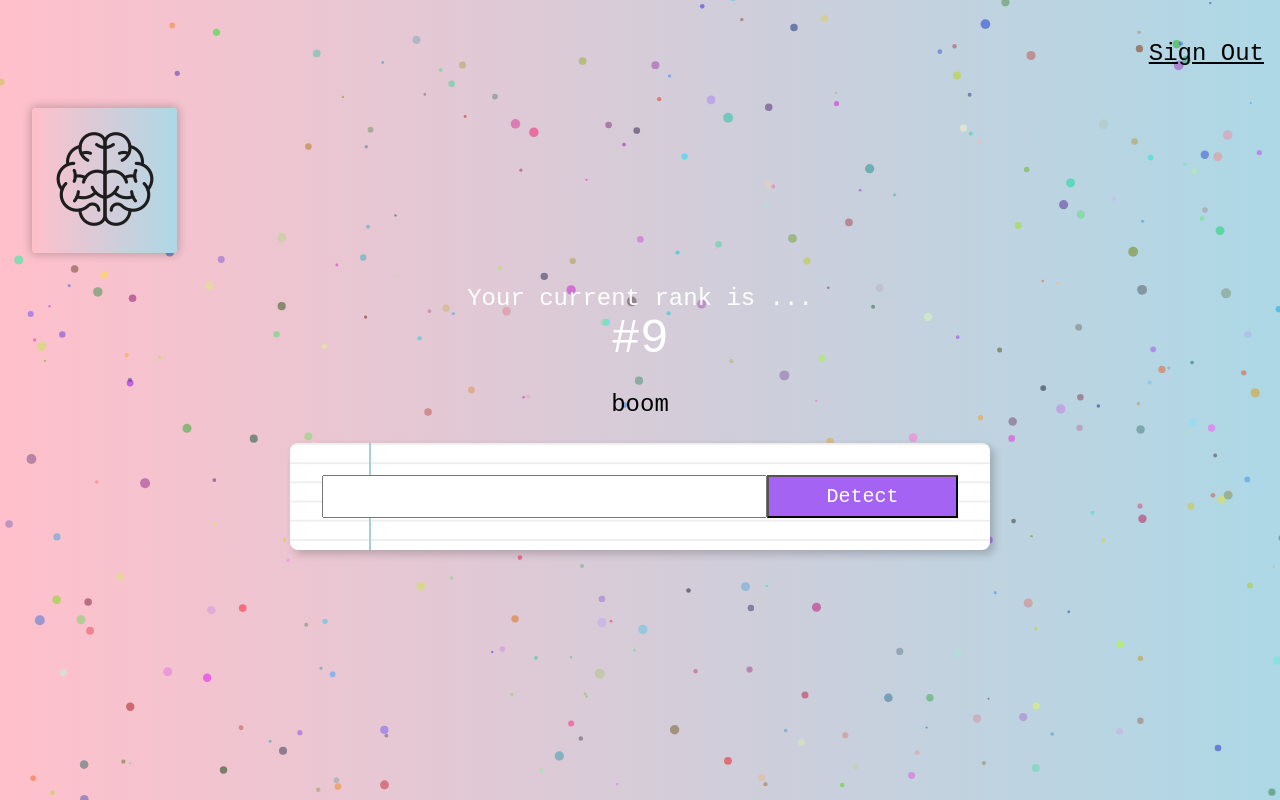
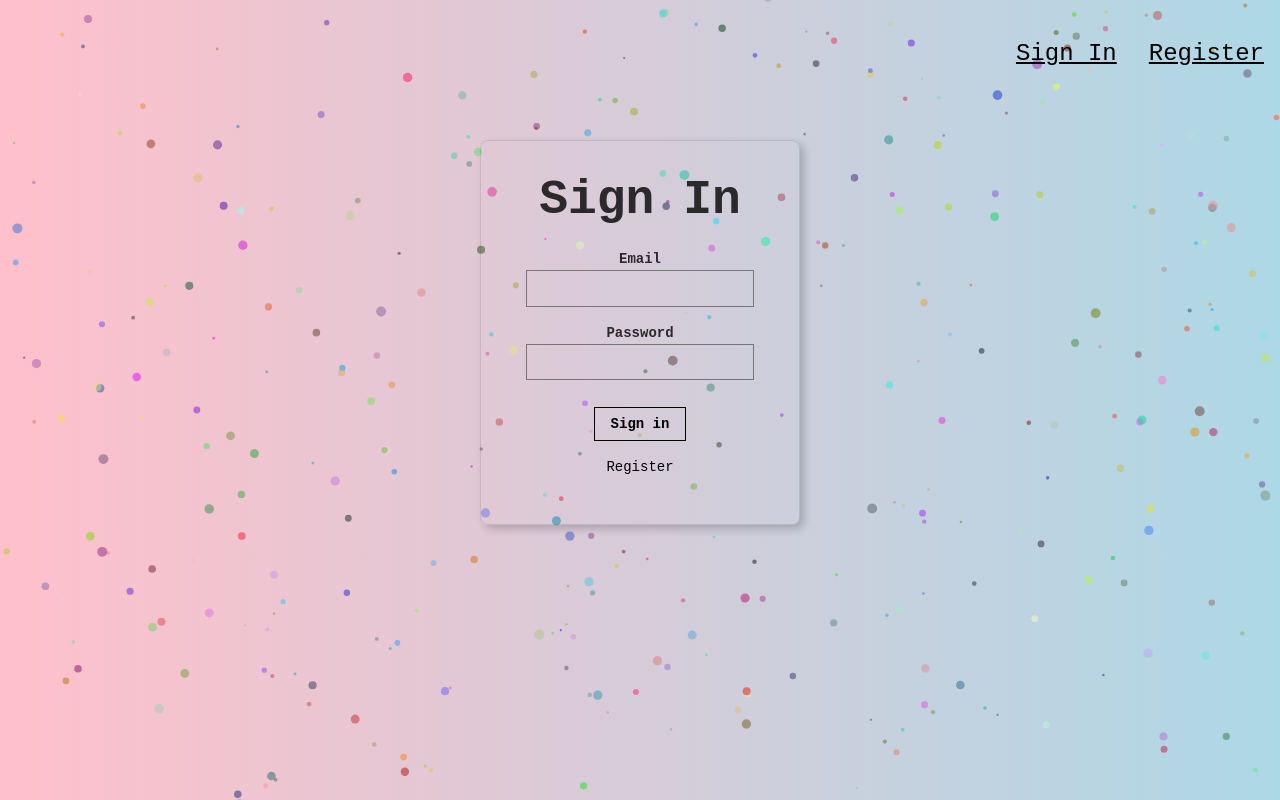
Before and after one commit to VasilTsvetkov/face-recognition-app, a React (Create React App) app: page / in a window 1280 px wide. Built offline with nearby package versions, Linux system fonts and the light colour scheme.

Commit message:
Started working on sign in, sign out and register logic

```diff
--- a/src/App.js
+++ b/src/App.js
@@ -4,6 +4,8 @@
 import Logo from './components/Logo/Logo.js';
 import ImageLinkForm from './components/ImageLinkForm/ImageLinkForm.js';
 import Rank from './components/Rank/Rank.js';
+import SignIn from './components/SignIn/SignIn.js';
+import Register from './components/Register/Register.js';
 import './App.css';
 import Particles from 'react-tsparticles';
 import { loadSlim } from 'tsparticles-slim';
@@ -198,6 +200,8 @@
             input: '',
             imageUrl: '',
             box: {},
+            route: 'signin',
+            isSignedIn: false,
         }
     }
 
@@ -215,7 +219,6 @@
     }
 
     displayFaceBox = (box) => {
-        //console.log(box);
         this.setState({box: box});
     }
 
@@ -236,7 +239,18 @@
         await loadSlim(engine);
     };
 
+    onRouteChange = (route) => {
+        if (route === 'signout') {
+            this.setState({isSignedIn: false});
+        } else if (route === 'home') {
+            this.setState({isSignedIn: true});
+        }
+        this.setState({route: route});
+    }
+
     render() {
+        const { imageUrl, box, route, isSignedIn } = this.state
+
         return (
             <div className="App">
                 <Particles
@@ -244,14 +258,23 @@
                     init={this.particlesInit}
                     options={particlesOptions}
                 />
-                <Navigation/>
-                <Logo/>
-                <Rank/>
-                <ImageLinkForm
-                    onInputChange={this.onInputChange}
-                    onButtonSubmit={this.onButtonSubmit}
-                />
-                <FaceRecognition box={this.state.box} imageUrl={this.state.imageUrl}/>
+                <Navigation isSignedIn={isSignedIn} onRouteChange={this.onRouteChange} />
+                { route === 'home'
+                    ? <div>
+                        <Logo />
+                        <Rank />
+                        <ImageLinkForm
+                            onInputChange={this.onInputChange}
+                            onButtonSubmit={this.onButtonSubmit}
+                        />
+                        <FaceRecognition box={box} imageUrl={imageUrl} />
+                      </div>
+                    : (
+                        route === 'signin'
+                        ? <SignIn onRouteChange={this.onRouteChange} />
+                        : <Register onRouteChange={this.onRouteChange} />
+                      )
+                }
             </div>
         );
     }
--- a/src/components/Navigation/Navigation.js
+++ b/src/components/Navigation/Navigation.js
@@ -1,11 +1,20 @@
 import React from 'react';
 
-const Navigation = () => {
-	return (
-		<nav style={{display: 'flex', justifyContent: 'flex-end'}}>
-			<p className='f3 link dim black underline pa3 pointer'> Sign Out </p>
-		</nav>
-	);
+const Navigation = ({onRouteChange, isSignedIn}) => {
+	if (isSignedIn) {
+		return (
+			<nav style={{display: 'flex', justifyContent: 'flex-end'}}>
+				<p onClick={() => onRouteChange('signout')} className='f3 link dim black underline pa3 pointer'> Sign Out </p>
+			</nav>
+		);
+	} else {
+		return (
+			<nav style={{display: 'flex', justifyContent: 'flex-end'}}>
+				<p onClick={() => onRouteChange('signin')} className='f3 link dim black underline pa3 pointer'> Sign In </p>
+				<p onClick={() => onRouteChange('register')} className='f3 link dim black underline pa3 pointer'> Register </p>
+			</nav>
+		);
+	}
 }
 
 export default Navigation;
--- /dev/null
+++ b/src/components/Register/Register.js
@@ -0,0 +1,37 @@
+import React from 'react';
+
+const Register = ({onRouteChange}) => {
+	return (
+		<article className="br3 ba b--black-10 mv4 w-100 w-50-m w-25-l mw6 shadow-5 center">
+			<main className="pa4 black-80">
+			  <div className="measure">
+			    <fieldset id="sign_up" className="ba b--transparent ph0 mh0">
+			      <legend className="f1 fw6 ph0 mh0">Register</legend>
+			      <div className="mt3">
+			        <label className="db fw6 lh-copy f6" htmlFor="name">Name</label>
+			        <input className="pa2 input-reset ba bg-transparent hover-bg-black hover-white w-100" type="text" name="name"  id="name"/>
+			      </div>
+			      <div className="mt3">
+			        <label className="db fw6 lh-copy f6" htmlFor="email-address">Email</label>
+			        <input className="pa2 input-reset ba bg-transparent hover-bg-black hover-white w-100" type="email" name="email-address"  id="email-address"/>
+			      </div>
+			      <div className="mv3">
+			        <label className="db fw6 lh-copy f6" htmlFor="password">Password</label>
+			        <input className="b pa2 input-reset ba bg-transparent hover-bg-black hover-white w-100" type="password" name="password"  id="password"/>
+			      </div>
+			    </fieldset>
+			    <div className="">
+			      <input
+			      	  onClick={() => onRouteChange('home')}
+				      className="b ph3 pv2 input-reset ba b--black bg-transparent grow pointer f6 dib"
+				      type="submit"
+				      value="Register"
+			      />
+			    </div>
+			  </div>
+			</main>
+		</article>
+	);
+}
+
+export default Register;
--- /dev/null
+++ b/src/components/SignIn/SignIn.js
@@ -0,0 +1,37 @@
+import React from 'react';
+//import './SignIn.css'
+
+const SignIn = ({onRouteChange}) => {
+	return (
+		<article className="br3 ba b--black-10 mv4 w-100 w-50-m w-25-l mw6 shadow-5 center">
+			<main className="pa4 black-80">
+			  <div className="measure">
+			    <fieldset id="sign_up" className="ba b--transparent ph0 mh0">
+			      <legend className="f1 fw6 ph0 mh0">Sign In</legend>
+			      <div className="mt3">
+			        <label className="db fw6 lh-copy f6" htmlFor="email-address">Email</label>
+			        <input className="pa2 input-reset ba bg-transparent hover-bg-black hover-white w-100" type="email" name="email-address"  id="email-address"/>
+			      </div>
+			      <div className="mv3">
+			        <label className="db fw6 lh-copy f6" htmlFor="password">Password</label>
+			        <input className="b pa2 input-reset ba bg-transparent hover-bg-black hover-white w-100" type="password" name="password"  id="password"/>
+			      </div>
+			    </fieldset>
+			    <div className="">
+			      <input
+			      	  onClick={() => onRouteChange('home')}
+				      className="b ph3 pv2 input-reset ba b--black bg-transparent grow pointer f6 dib"
+				      type="submit"
+				      value="Sign in"
+			      />
+			    </div>
+			    <div className="lh-copy mt3">
+			      <p onClick={() => onRouteChange('register')} className="f6 link dim black db pointer">Register</p>
+			    </div>
+			  </div>
+			</main>
+		</article>
+	);
+}
+
+export default SignIn;
```
